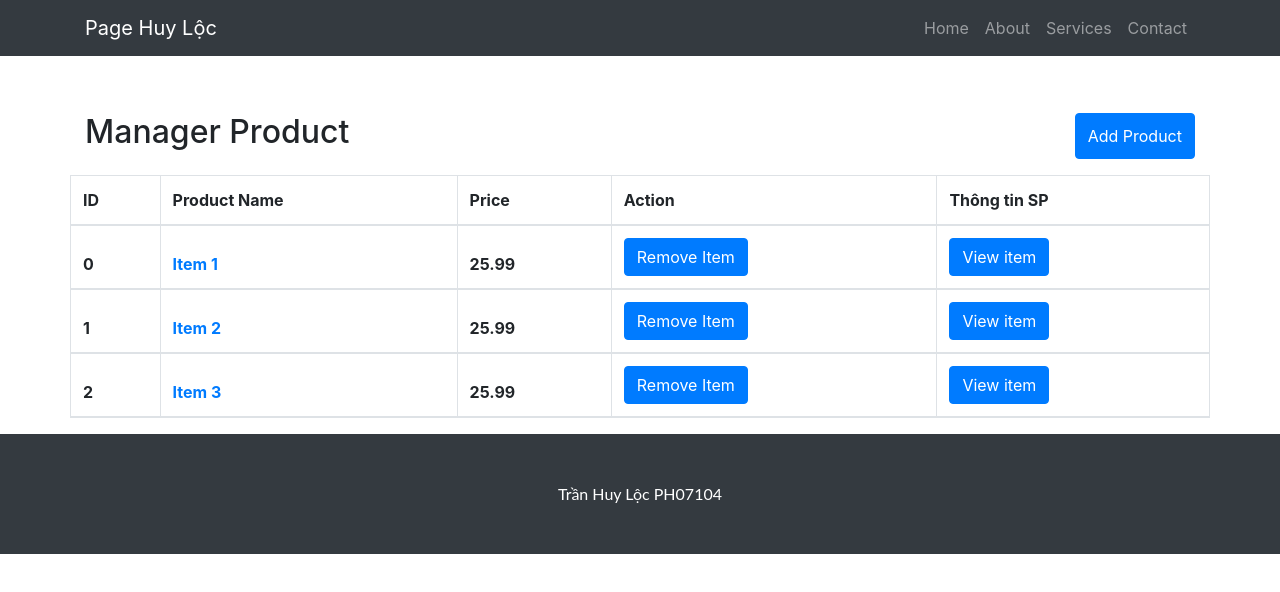
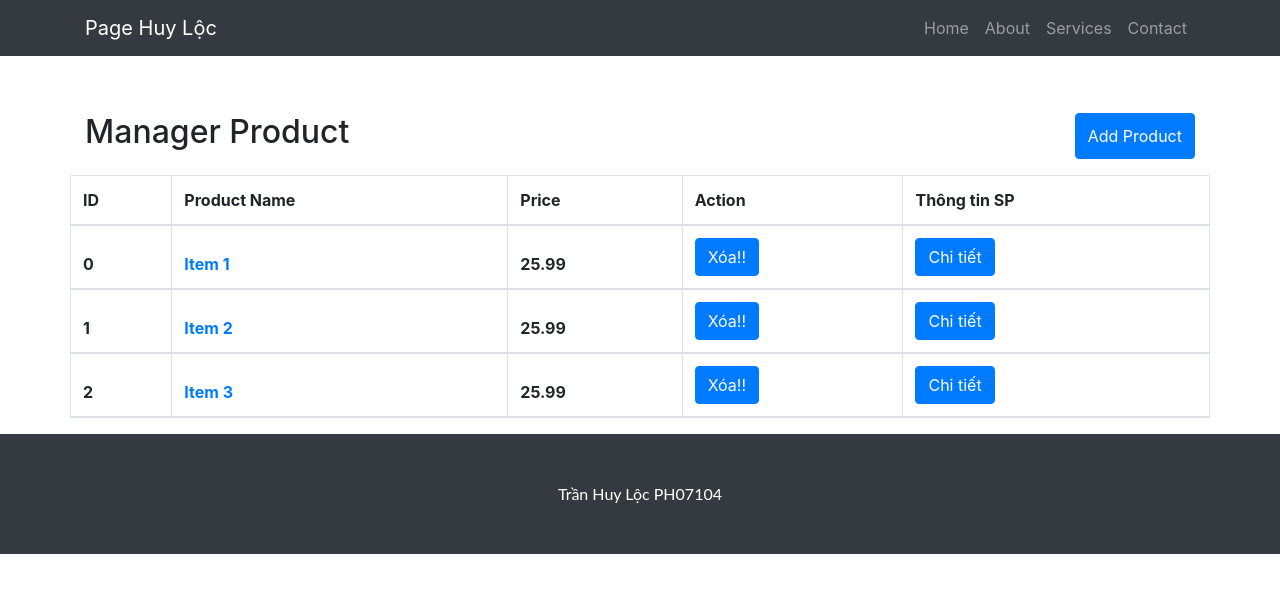
Before and after one commit to huyloc07104/locthph07104_pt14302-angular, an Angular app: page /product/manager in a window 1280 px wide. Shown: the top 592 px of the page. Built offline with nearby package versions, Linux system fonts and the light colour scheme.

Commit message:
1 file modified

```diff
--- a/src/app/product-manager/product-manager.component.html
+++ b/src/app/product-manager/product-manager.component.html
@@ -18,8 +18,8 @@
       <th scope="row">{{i}}</th>
               <th><a routerLink="/product-detail/{{product.id}}">{{product.name}}</a></th>
               <th>{{product.price}}</th>
-              <th><button class="btn btn-primary" (click)="removeItem(product.id)">Remove Item</button></th>
-              <th><button class="btn btn-primary" (click)="selected">View item</button></th>
+              <th><button class="btn btn-primary" (click)="removeItem(product.id)">Xóa!!</button></th>
+              <th><button class="btn btn-primary" (click)="selected">Chi tiết </button></th>
             </tr>
 
 
```
